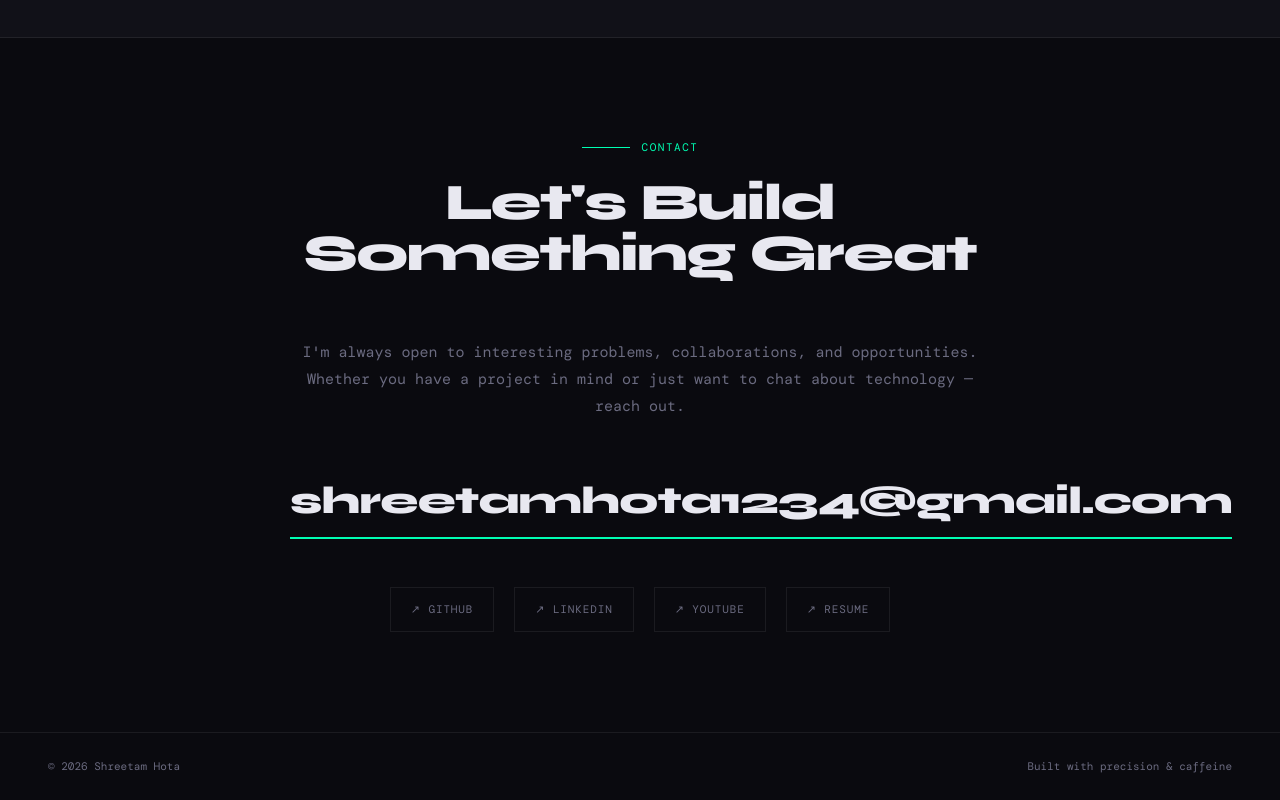
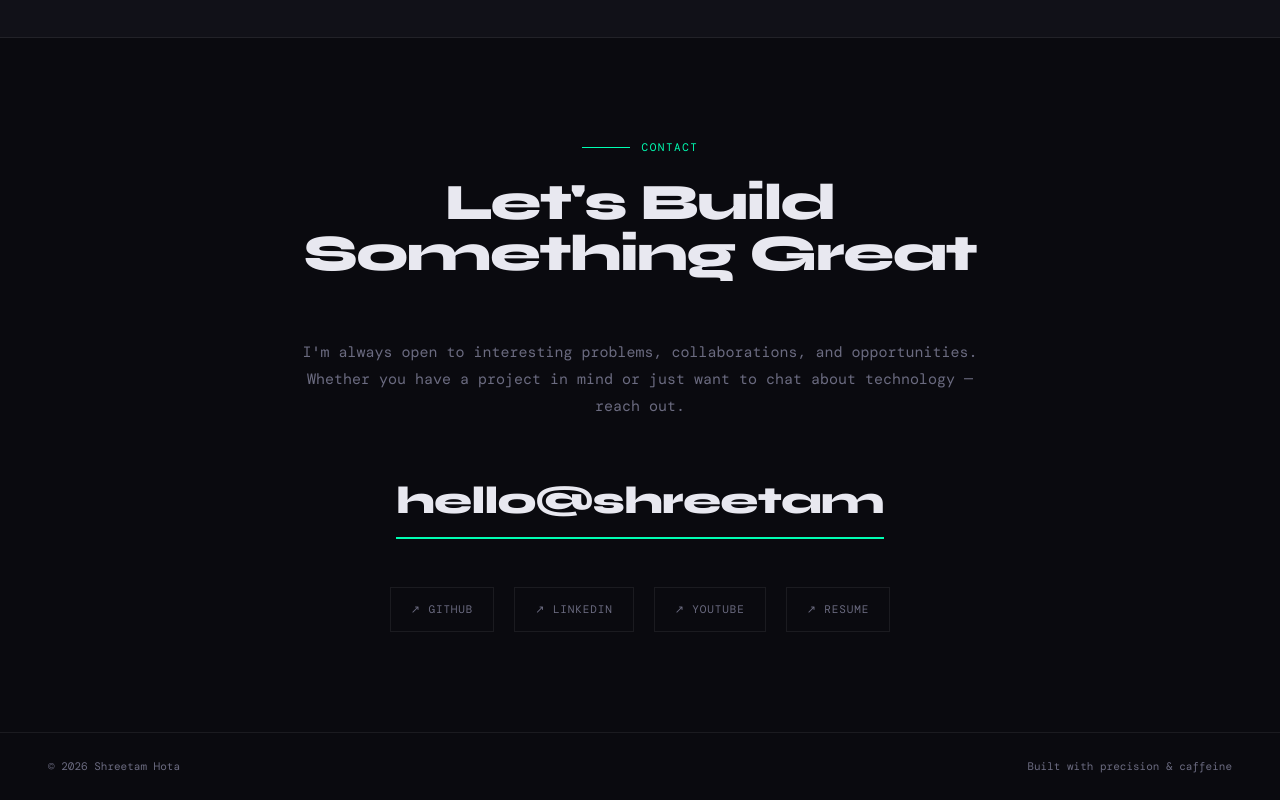
Before and after one commit to Shreetam12345/Shreetam_Portfolio, a plain HTML site: page index.html in a window 1280 px wide. Shown: the part 3278-4078 px from the top of the page. Drawn offline with nearby package versions, Linux system fonts and the light colour scheme; a web font is replaced by a local one.

Commit message:
added changes

```diff
--- a/index.html
+++ b/index.html
@@ -615,7 +615,7 @@
     <div class="section-label">Contact</div>
     <div class="section-title">Let's Build<br>Something Great</div>
     <p class="contact-desc">I'm always open to interesting problems, collaborations, and opportunities. Whether you have a project in mind or just want to chat about technology — reach out.</p>
-    <a href="shreetamhota1234@gmail.com" class="contact-email">shreetamhota1234@gmail.com</a>
+    <a href="shreetamhota1234@gmail.com" class="contact-email">hello@shreetam</a>
     <div class="social-links">
       <a href="https://github.com/Shreetam12345" class="social-link">↗ GitHub</a>
       <a href="https://www.linkedin.com/in/shreetam-hota-1a879b261/" class="social-link">↗ LinkedIn</a>
```
